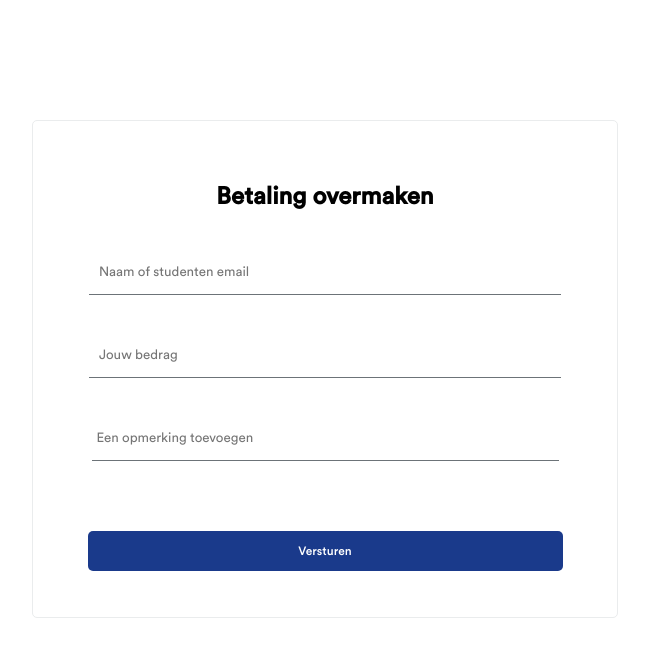
After one commit to delantsheerian/Virtual-Currency-App, a PHP site: page /transaction.php in a window 1280 px wide. The commit adds this page. Shown: the top 657 px of the page, without its empty margins (315-964 px from the left). Run offline with PHP 8.4, Linux system fonts and the light colour scheme.

Commit message:
11/08/2020
Added: transaction page, style transaction
Edited: style login, register

```diff
--- a/css/style.css
+++ b/css/style.css
@@ -47,24 +47,36 @@ a, p {
 
 .logo {
     width: 25%;
-    margin: 20px 0 50px 0;
+    margin: 20px 0;
 }
 
-label[for="email"], label[for="password"], label[for="username"] { display: none; }
+label[for="email"], label[for="password"], label[for="username"], label[for="amount"], label[for="message"] { display: none; }
 
 .input {
     font-family: "Circular Book";
     color: #6c7378;
-    border-color: lightgray;
-    border-width: 1px;
-    border-radius: 5px;
-    width: 93%;
+    border: none;
+    border-bottom: 1px solid #6c7378;
+    width: 92%;
     min-height: 40px;
-    padding: 5px;
-    margin: 10px;
+    padding-left: 10px;
+    margin: 20px 0;
 }
 
-.btn-aanmelden {
+.input-message {
+    font-family: "Circular Book";
+    color: #6c7378;
+    border: none;
+    border-bottom: 1px solid #6c7378;
+    width: 92%;
+    min-height: 40px;
+    padding-left: 5px;
+    margin: 20px 0;
+}
+
+.buttons { margin: 20px 0; }
+
+.btn-login {
     font-family: "Circular Medium";
     font-size: 0.75rem;
     background-color: #1A3A8B;
@@ -87,7 +99,7 @@ label[for="email"], label[for="password"], label[for="username"] { display: none
     padding: 14px 185px;
 }
 
-.btn-already_account{
+.btn-already-account{
     font-family: "Circular Medium";
     font-size: 0.75rem;
     background-color: #D2DBE1;
@@ -97,3 +109,15 @@ label[for="email"], label[for="password"], label[for="username"] { display: none
     text-decoration: none;
     padding: 14px 193px;
 }
+
+.btn-send{
+    font-family: "Circular Medium";
+    font-size: 0.75rem;
+    background-color: #1A3A8B;
+    color: white;
+    border: none;
+    border-radius: 5px;
+    width: 95%;
+    min-height: 40px;
+    margin: 50px 0 10px 0;
+}
--- a/index.php
+++ b/index.php
@@ -26,7 +26,7 @@
     <div id="banner"></div>
 
     <div id="links">
-        <a href="classes/transaction.php">Geld overmaken</a>
+        <a href="transaction.php">Geld overmaken</a>
         <a href="logout.php">Logout</a> <br />
     </div>
 
--- a/login.php
+++ b/login.php
@@ -49,6 +49,8 @@
 
         <form action="" method="post">
 
+            <h2>Login</h2>
+
             <?php if(isset($error)): ?>
     		<div class="error"><?php echo $error; ?></div>
     		<?php endif; ?>
@@ -63,8 +65,8 @@
                 <input class="input" type="password" name="password" placeholder="Wachtwoord">
             </div>
 
-            <div>
-                <input type="submit" class="btn-aanmelden" value="Aanmelden">
+            <div class="buttons">
+                <input type="submit" class="btn-login" value="Aanmelden">
                 <a class="btn-register" href="register.php">Nog geen account?</a>
             </div>
 
--- a/register.php
+++ b/register.php
@@ -68,9 +68,9 @@
 				<input type="password" class="input" name="password" placeholder="Kies jouw wachtwoord"required>
 			</div>
 
-			<div>
-				<input type="submit" value="Aanmelden" class="btn-aanmelden">
-				<a class="btn-already_account" href="login.php">Al een account?</a>
+			<div class="buttons">
+				<input type="submit" value="Aanmelden" class="btn-login">
+				<a class="btn-already-account" href="login.php">Al een account?</a>
 			</div>
 
 		</form>
--- /dev/null
+++ b/transaction.php
@@ -0,0 +1,42 @@
+<!DOCTYPE html>
+<html lang="en">
+<head>
+<link rel="stylesheet" type="text/css" href="css/style.css">
+<meta name="viewport" content="width=device-width, initial-scale=1.0">
+<meta name="description" content="Geld overmaken">
+<meta charset="UTF-8">
+<title>Geld overmaken</title>
+</head>
+
+<body>
+
+	<div class="registreerField">
+
+		<form action="" method="post">
+
+			<h2>Betaling overmaken</h2>
+
+			<div>
+				<label for="username">Ontvanger</label>
+				<input type="text" class="input" name="username" placeholder="Naam of studenten email">
+			</div>
+
+            <div>
+				<label for="amount">Bedrag</label>
+				<input type="text" class="input" name="username" placeholder="Jouw bedrag">
+			</div>
+
+            <div>
+				<label for="message">Een opmerking toevoegen</label>
+				<input type="text" class="input-message" name="message" placeholder="Een opmerking toevoegen">
+			</div>
+
+			<div>
+				<input type="submit" value="Versturen" class="btn-send">
+			</div>
+
+		</form>
+
+	</div>
+</body>
+</html>
```
